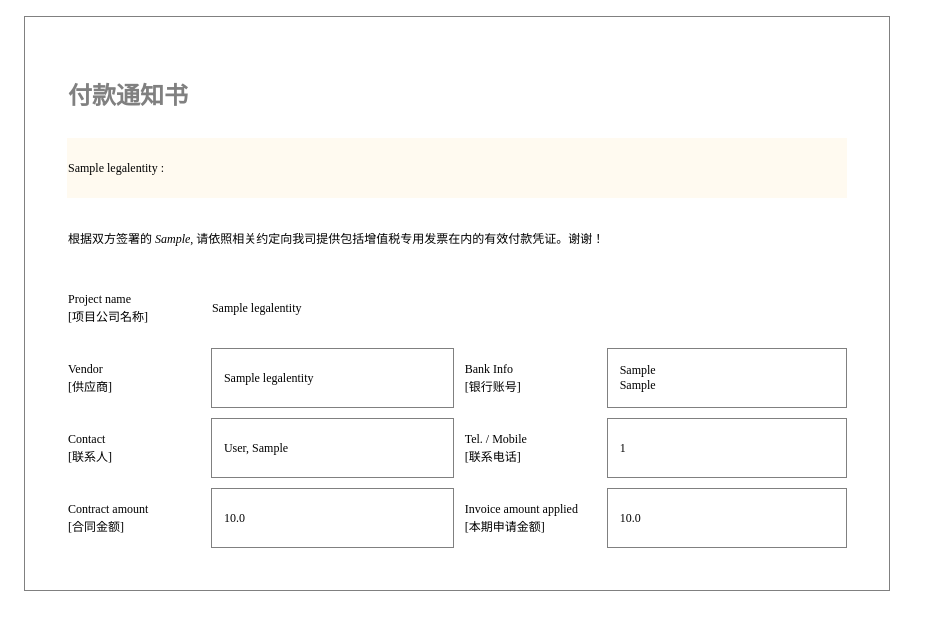
After one commit to zhao27j/nanoCMDB, a Django app: page /payment_request/1/email_notice/ in a window 1280 px wide. The commit adds this page. Shown: the top 630 px of the page, without its empty margins (0-929 px from the left). Run offline with Django 4.2, Linux system fonts and the light colour scheme; a user stored in the database is signed in; tables that the repository leaves empty hold one stand-in row (values such as "Sample post").

Commit message:
Opt. in payment request notice

```diff
--- /dev/null
+++ b/nanopay/templates/nanopay/payment_request_email_notice.html
@@ -0,0 +1,56 @@
+
+<!DOCTYPE html>
+<html>
+  <head>
+    <meta charset="utf-8" />
+    <meta name="viewport" content="width=device-width, initial-scale=1" />
+    <title>nanoCMDB</title>
+    <link href="" rel="stylesheet" integrity="" crossorigin="anonymous" />
+    <link rel="stylesheet" href="" />
+    <style>
+      h1, h2, h3 {
+        color: grey;
+      }
+      tr {
+        height: 60px;
+        font-size: 12px
+      }
+    </style>
+  </head>
+  <body>
+    <div style="width: 800px; border: 1px solid grey; padding: 2em; margin: 1em;">
+      <table class="table table-striped table-hover" style="border-spacing: 10px;">
+        <tbody>
+          <tr><td colspan="4"><h1>付款通知书</h1></td></tr>
+          <tr><td colspan="4" style="background: #FFFAF0">{{ party_b }} :</td></tr>
+          <tr style="height: 80">
+            <td colspan="4">根据双方签署的 <em>{{ contract }}</em>, 请依照相关约定向我司提供包括增值税专用发票在内的有效付款凭证。谢谢！</td>
+          </tr>
+          <tr>
+            <td width="150">Project name<br />[项目公司名称]</td>
+            <td width="250" colspan="3">{{ party_a }}</td>
+          </tr>
+          <tr>
+            <td width="150">Vendor<br />[供应商]</td>
+            <td width="250" style="border: 1px solid grey; padding: 1em;">{{ party_b }}</td>
+            <td width="150">Bank Info<br />[银行账号]</td>
+            <td width="250" style="border: 1px solid grey; padding: 1em;">{{ bank }}<br />{{ account }}</td>
+          </tr>
+          <tr>
+            <td width="150">Contact<br />[联系人]</td>
+            <td width="250" style="border: 1px solid grey; padding: 1em;">{{ contact }}</td>
+            <td width="150">Tel. / Mobile<br />[联系电话]</td>
+            <td width="250" style="border: 1px solid grey; padding: 1em;">{{ tel }} </td>
+          </tr>
+          <tr>
+            <td width="150">Contract amount<br />[合同金额]</td>
+            <td width="250" style="border: 1px solid grey; padding: 1em;">{{ total_amount }}</td>
+            <td width="150">Invoice amount applied<br />[本期申请金额]</td>
+            <td width="250" style="border: 1px solid grey; padding: 1em;">{{ amount }}</td>
+          </tr>
+
+        </tbody>
+      </table>
+    </div>
+  </body>
+</html>
--- a/nanopay/urls.py
+++ b/nanopay/urls.py
@@ -41,6 +41,7 @@ urlpatterns += [
 # Payment Term & Request
 urlpatterns += {
     # path('payment_term/<int:pk>/new/', views.payment_term_new, name='payment-term-new'),
+    path('payment_request/<pk>/email_notice/', views.PaymentRequestEmailNotice.as_view(), name='email-notice'),
     path('payment_request/<pk>/paper_form/', views.payment_request_paper_form, name='paper-form'),
     # path('payment_request/<pk>/approved/', views.payment_request_approve, name='payment-request-approved'),
     # path('payment_request/<int:pk>/new/', views.payment_request_new, name='payment-request-new'),
--- a/nanopay/views.py
+++ b/nanopay/views.py
@@ -48,6 +48,35 @@ class NonPayrollExpenseListView(LoginRequiredMixin, generic.ListView):
         # context["non_payroll_expense_year"] = digital_copies
         return context
 """
+
+
+class PaymentRequestEmailNotice(LoginRequiredMixin, generic.base.TemplateView):
+    template_name = 'nanopay/payment_request_email_notice.html'
+    def get_context_data(self, **kwargs):
+        context = super().get_context_data(**kwargs)
+        try:
+            contract = Contract.objects.get(pk=self.kwargs['pk'])
+        except Exception as e:
+            pass
+        else:
+            context["contract"] = contract.briefing
+            context["total_amount"] = contract.get_total_amount()['amount__sum']
+
+            context["party_a"] = contract.party_a_list.first().name
+
+            party_b = contract.party_b_list.first()
+            context["party_b"] = party_b.name
+            context["bank"] = party_b.deposit_bank
+            context["account"] = party_b.deposit_bank_account
+
+            contact = party_b.userprofile_set.all().first().user
+            context["contact"] = contact.last_name + ', ' + contact.first_name
+            context["tel"] = contact.userprofile.cellphone
+
+            context["amount"] = contract.paymentterm_set.all().first().amount
+
+
+            return context
 
 
 @login_required
@@ -147,8 +176,8 @@ def payment_request_paper_form(request, pk):
         "transfer_check": "✔️" if payment_request.method == 'CH' else "☐", # Cheque [支票]
         "transfer_wire": "✔️" if payment_request.method == 'WT' else "☐", # Wire Transfer [转账]
         "payee": payment_request.payment_term.contract.get_party_b_display(), # Vendor[供应商]
-        "bank_information_deposit": payment_request.payment_term.contract.party_b_list.first().deposit_bank, # Bank Information [供应商银行信息]
-        "bank_information_deposit_account": payment_request.payment_term.contract.party_b_list.first().deposit_bank_account, # Bank Information [供应商银行信息]
+        "bank_information_deposit": payment_request.payment_term.party_b.deposit_bank, # Bank Information [供应商银行信息]
+        "bank_information_deposit_account": payment_request.payment_term.party_b.deposit_bank_account, # Bank Information [供应商银行信息]
 
         # for Project Payment Request Form (Non-D&C)
         "contract_no": '',
--- a/templates/base_email.html
+++ b/templates/base_email.html
@@ -36,8 +36,8 @@
   <body>
     {% block email_content %}{% endblock email_content %}
 
-    <br /><br /><hr />
-    <p>© 2024 nanoCMDB v.Alpha<p>
+    <hr />
+    <p style="margin: 1em;">© 2024 nanoCMDB v.Alpha<p>
 
     <script src="https://cdn.jsdelivr.net/npm/bootstrap@5.3.0-alpha2/dist/js/bootstrap.bundle.min.js"
             integrity="sha384-qKXV1j0HvMUeCBQ+QVp7JcfGl760yU08IQ+GpUo5hlbpg51QRiuqHAJz8+BrxE/N"
```
Also changed, not shown: templates/base_paymentTerm_list.html (+4 -3 lines).
